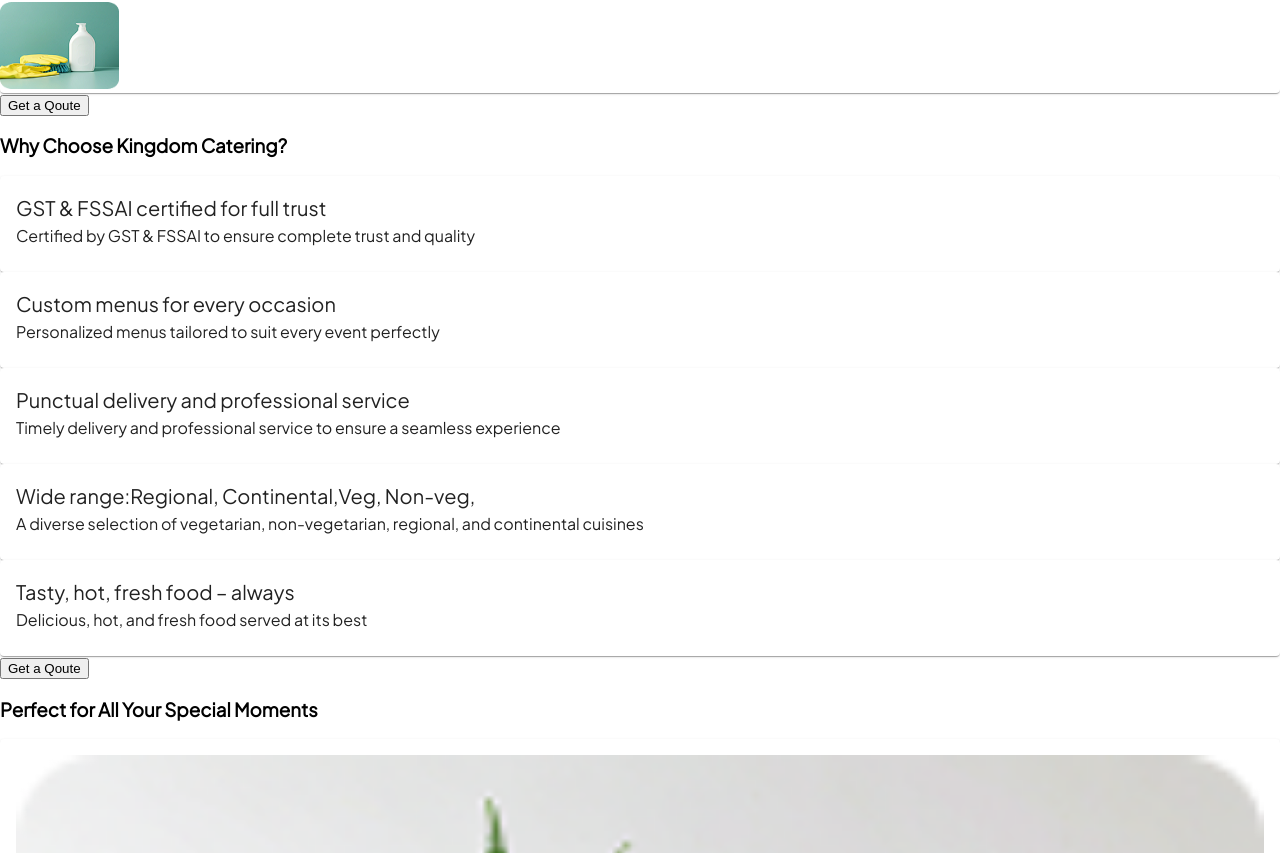
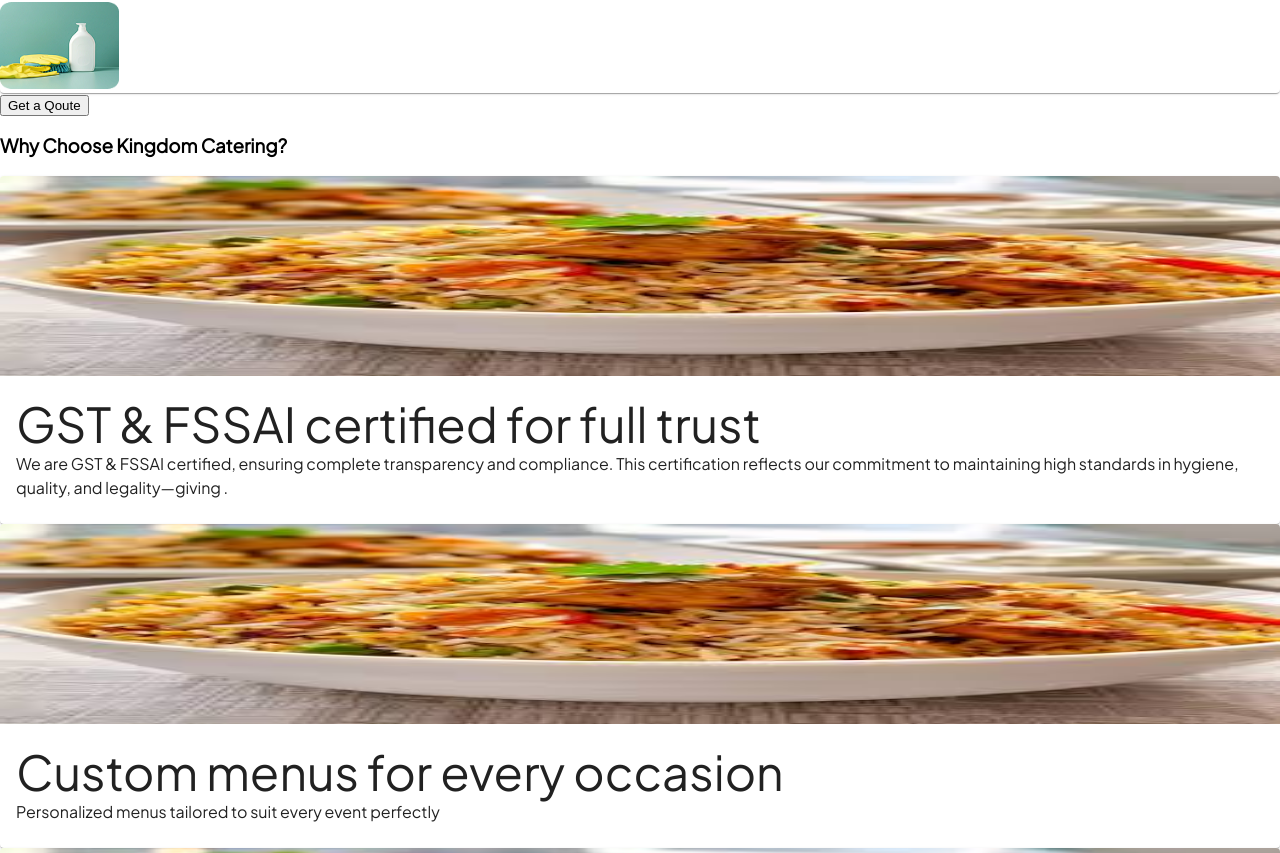
Before and after one commit to Michael-richard-658/Kingdom-catering, a Next.js app: page / in a window 1280 px wide. Shown: the part 1127-1980 px from the top of the page. Built offline with nearby package versions, Linux system fonts and the light colour scheme.

Commit message:
new card idea

```diff
--- a/src/app/components/pages/index/third-section/ThirdSection.tsx
+++ b/src/app/components/pages/index/third-section/ThirdSection.tsx
@@ -5,7 +5,8 @@
 import { CardBodyS3,CardMediaS3, CardsContainerS3, CardTitleS3, CustomCardS3, QuestionH3S3, WhyChooseKingdomCateringSection }
 from './third.styled';
 import { GetQouteButton } from '../second-section/second-section.styled';
-
+import tempbiryaniJPG from "./thirdsectionassets/tempbiryanibg.jpeg"
+import tempcrown from "./thirdsectionassets/tempcrown.jpg"
 
 
 function ThirdSection() {
@@ -22,12 +23,15 @@
               key={index}
 
             >
-
+              <img src={tempbiryaniJPG.src} alt='biryani-bg'style={{
+                width:"100%",
+                height:'200px'
+              }}/>
               <CardMediaS3
                 image={card.image.src}
               />
               <CardContent>
-                <CardTitleS3 variant='h6' >{card.title}</CardTitleS3>
+                <CardTitleS3 variant='h3' >{card.title}</CardTitleS3>
                 <CardBodyS3 variant='body1'>{card.caption}</CardBodyS3>
               </CardContent>
 
--- a/src/app/components/pages/index/third-section/constants.tsx
+++ b/src/app/components/pages/index/third-section/constants.tsx
@@ -1,8 +1,8 @@
 "use client"
 import React,{JSX} from 'react';
 import { StaticImageData } from 'next/image';
-import WideRangePNG from './thirdsectionassets/widerange.png';
-
+//import WideRangePNG from './thirdsectionassets/widerange.png';
+import WideRangePNG from './thirdsectionassets/tempcrown.jpg'
 interface Card {
   title: JSX.Element;
   image: StaticImageData;
@@ -13,7 +13,7 @@
   {
     title: <>GST & FSSAI certified for full trust</>,
     image: WideRangePNG,
-    caption: 'Certified by GST & FSSAI to ensure complete trust and quality',
+    caption: 'We are GST & FSSAI certified, ensuring complete transparency and compliance. This certification reflects our commitment to maintaining high standards in hygiene, quality, and legality—giving .',
   },
   {
     title: <>Custom menus for <span style={{textWrap:"nowrap"}}>every occasion</span></>,
--- a/src/app/components/pages/index/third-section/third.styled.ts
+++ b/src/app/components/pages/index/third-section/third.styled.ts
@@ -40,7 +40,15 @@
 
 export const CustomCardS3 = styled(Card)`
 ${mobile}{
-    display: flex;
+    position:relative;
+    margin:16px;
+    border-radius:16px;
+    width:96%;
+    height:450px;
+}
+`
+/*
+display: flex;
     flex-direction: column;
     align-items: center;
     justify-content: start;
@@ -52,34 +60,39 @@
     width: 45%;
     height: 280px;
     margin-bottom:14px
-}
-`
+    */
+
 export const CardMediaS3 = styled(CardMedia)`
 ${mobile}{
     width: 120px;
     min-height: 120px;
     border-radius: 50%;
     opacity: 1;
+    position:absolute;
+    top:31%;
+    left:34%;
+
 }
 `
 export const CardTitleS3 = styled(Typography)`
 ${mobile}{
     text-align: center;
-    font-size: 14px;
+    font-size: 18px;
     font-weight: 600;
-    line-height: 1.3;
+    line-height: 1.5;
+    margin-top:3.5rem;
 }
 `
 
 export const CardBodyS3 = styled(Typography)`
 ${mobile}{
   text-align: center;
-  font-size: 12px;
+  font-size: 14px;
   color: #666;
   margin-top: 12px;
   font-weight: 400;
   line-height: 1.4;
   font-weight:500;
-  color: rgb(155, 155, 155);
+  color: rgb(97, 97, 97);
 }
 `
```
Also changed, not shown: src/app/components/pages/index/third-section/thirdsectionassets/tempbiryanibg.jpeg (added), src/app/components/pages/index/third-section/thirdsectionassets/tempcrown.jpg (added).
